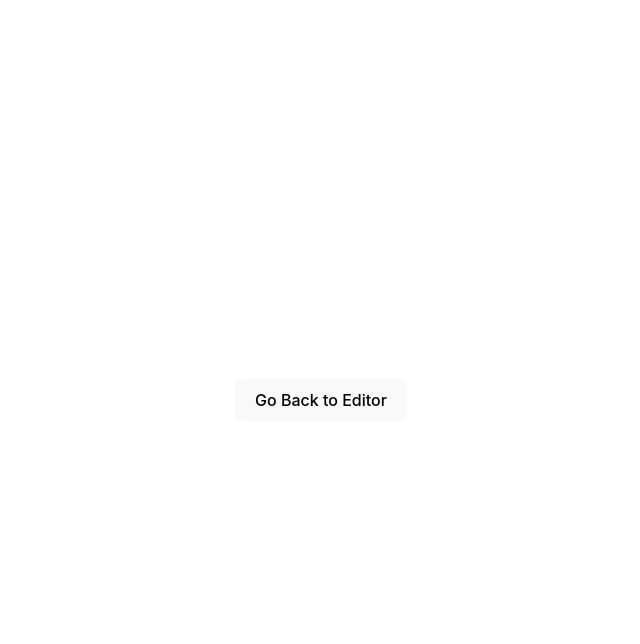
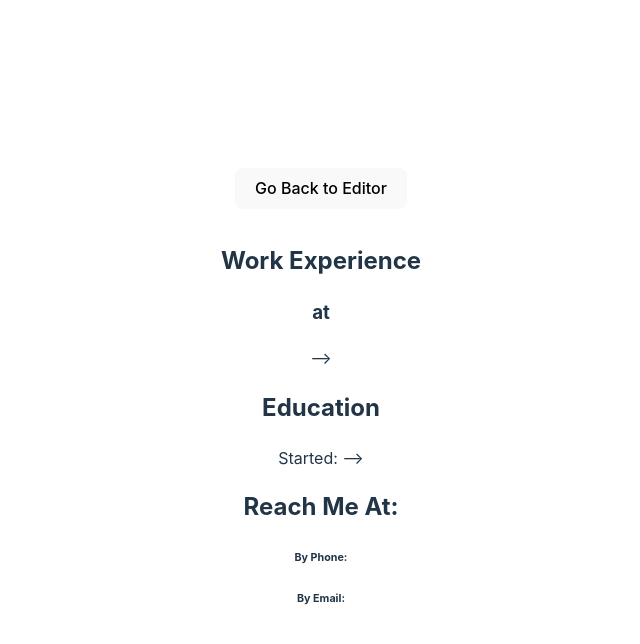
Before and after one commit to Dylan-Gresham/TOP-CV-Application, a React (Vite) app: page / in a window 1280 px wide. Both pictures are taken after a click on the button "Show Preview". Shown: the top 644 px of the page, without its empty margins (319-959 px from the left). Built offline with nearby package versions, Linux system fonts and the light colour scheme.

Commit message:
Implement `Preview.jsx` component
Now starting to style

```diff
--- a/src/App.jsx
+++ b/src/App.jsx
@@ -13,7 +13,6 @@ function App() {
 		lastName: '',
 		phone: '',
 		email: '',
-		fax: '',
 		schoolName: '',
 		major: '',
 		sStartDate: '',
@@ -36,7 +35,7 @@ function App() {
 	}
 
 	function handlePersonalInfoChange(childProps) {
-		setPreviewInputs({...previewInputs, firstName: childProps.firstName, lastName: childProps.lastName, phone: childProps.phone, email: childProps.email, fax: childProps.fax});
+		setPreviewInputs({...previewInputs, firstName: childProps.firstName, lastName: childProps.lastName, phone: childProps.phone, email: childProps.email});
 	}
 
 	function handleEducationChange(childProps) {
@@ -51,16 +50,16 @@ function App() {
 		return (
 			<div className="mainContainer">
 				<button className="showPreviewButton" type="button" onClick={handleShowPreview}>Go Back to Editor</button>
-				<Preview props={previewInputs} />
+				<Preview {...previewInputs} />
 			</div>
 		);
 	} else {
 		return (
 			<div className="mainContainer">
 				<Header />
-				<PersonalInfo callback={handlePersonalInfoChange} />
-				<Education callback={handleEducationChange} />
-				<WorkExperience callback={handleWorkExperienceChange} />
+				<PersonalInfo firstName={previewInputs.firstName} lastName={previewInputs.lastName} phone={previewInputs.phone} email={previewInputs.email} callback={handlePersonalInfoChange} />
+				<Education school={previewInputs.schoolName} major={previewInputs.major} startDate={previewInputs.sStartDate} endDate={previewInputs.sEndDate} callback={handleEducationChange} />
+				<WorkExperience company={previewInputs.company} position={previewInputs.position} responsibilities={previewInputs.responsibilities} startDate={previewInputs.startDate} endDate={previewInputs.endDate} callback={handleWorkExperienceChange} />
 				<button className="showPreviewButton" type="button" onClick={handleShowPreview}>Show Preview</button>
 				<Footer />
 			</div>
--- a/src/PersonalInfo.jsx
+++ b/src/PersonalInfo.jsx
@@ -1,4 +1,4 @@
-import { useState } from "react";
+import {useState} from "react";
 
 export default function PersonalInfo({callback}) {
 	const [inputs, setInputs] = useState({firstName: "John", lastName: "Doe", phone: "123-456-7890", email: "john.doe@gmail.com", fax: "+1-123-456-7890"});
@@ -12,8 +12,6 @@ export default function PersonalInfo({callback}) {
 			setInputs({...inputs, phone: `${info}`});
 		} else if(designator === 3) {
 			setInputs({...inputs, email: `${info}`});
-		} else if(designator === 4) {
-			setInputs({...inputs, fax: `${info}`});
 		} else {
 			setInputs({...inputs});
 		}
@@ -45,11 +43,6 @@ export default function PersonalInfo({callback}) {
 				<input className="personalInfoInput" id="emailInput" placeholder={inputs.email} type="email"
 					onChange={(event) => handleChange(3, event.target.value)}></input>
 			</div>
-			<div className="inputContainer">
-				<label className="inputLabel" htmlFor="faxInput">Fax (optional):  </label>
-				<input className="personalInfoInput" id="faxInput" placeholder={inputs.fax} type="tel"
-					onChange={(event) => handleChange(4, event.target.value)}></input>
-			</div>
 			<button type="button" onClick={callCallback}>Submit</button>
 		</div>
 	);
--- a/src/Preview.jsx
+++ b/src/Preview.jsx
@@ -1,7 +1,36 @@
 export default function Preview(props) {
+	let responsibilitiesStr = '';
+	if(props.responsibilities !== undefined && props.responsibilities.length > 0) {
+		props.responsibilities.forEach((str) => {
+			responsibilitiesStr.concat(`, ${str}`);
+		});
+	}
+
 	return (
 		<div className="previewContainer">
-			{/* Insert a preview of the filled out resume */}
+			<h1 className="nameTitle">{props.firstName + ' ' + props.lastName}</h1>
+			<div className="section">
+				<h2 className="sectionHeading">Work Experience</h2>
+				<h3 className="subTitle">{props.position + ' at ' + props.company}</h3>
+				<p className="desscription">{`${props.startDate} --> ${props.endDate}`}</p>
+				<p className="description">{`${responsibilitiesStr}`}</p>
+			</div>
+			<div className="section">
+				<h2 className="sectionHeading">Education</h2>
+				<h3 className="subTitle">{props.schoolName}</h3>
+				<p className="description"><b>{props.major}</b>{` Started: ${props.sStartDate} --> ${props.sEndDate}`}</p>
+			</div>
+			<div className="section">
+				<h2 className="sectionHeading">Reach Me At:</h2>
+				<div className="innerContact">
+					<h6>By Phone:</h6>
+					<p>{` ${props.phone}`}</p>
+				</div>
+				<div className="innerContact">
+					<h6>By Email:</h6>
+					<p>{` ${props.email}`}</p>
+				</div>
+			</div>
 		</div>
 	);
 }
--- a/src/WorkExperience.jsx
+++ b/src/WorkExperience.jsx
@@ -1,4 +1,4 @@
-import { useState } from "react";
+import {useState} from "react";
 
 export default function WorkExperience({callback}) {
 	const [inputs, setInputs] = useState({company: 'Example Inc.', position: 'Fullstack Developer', responsibilities: [
@@ -70,7 +70,7 @@ export default function WorkExperience({callback}) {
 					newInput.id = `responsibilities${newSelectorNum++}`;
 					newInput.classList.add('workExperienceInput');
 					newInput.setAttribute('type', 'text');
-					newInput.setAttribute('placeholder', inputs.responsibilities[0]);
+					newInput.setAttribute('placeholder', 'Did ...');
 					const addResponsibilityButton = document.createElement('button');
 					addResponsibilityButton.classList.add('addButton');
 					addResponsibilityButton.addEventListener('click', (event) => {
```
Also changed, not shown: .eslintrc.cjs.
